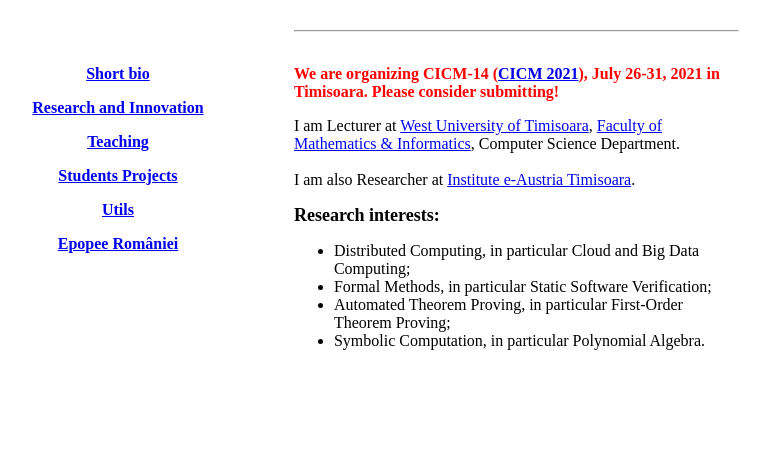
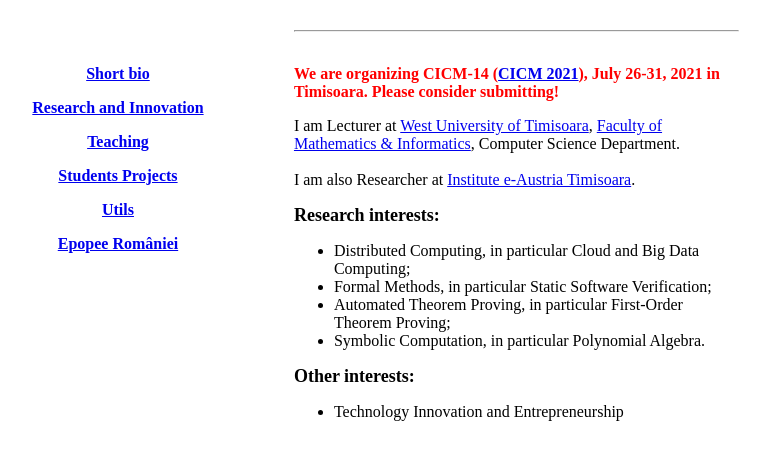
Before and after one commit to merascu/merascu.github.io, a plain HTML site: page index.html in a window 1280 px wide. Shown: the part 302-762 px from the top of the page, without its empty margins (295-1065 px from the left). Drawn offline with Linux system fonts and the light colour scheme.

Commit message:
upd index, epopee

```diff
--- a/index.html
+++ b/index.html
@@ -77,6 +77,17 @@
        <li> Symbolic Computation, in particular Polynomial Algebra. </li>
        </ul>
        </font>
+     </p>
+       <p style="margin-left: 5">
+           <b><font size="4" >Other interests:</font></b>
+           <br>
+           <font size="3">
+               <ul>
+                   <li> Technology Innovation and Entrepreneurship </li>
+
+
+               </ul>
+           </font>
        </p>
    </td>
    </tr>
```
Also changed, not shown: links/epopee.html (+1 -1 lines), 1 other file.
